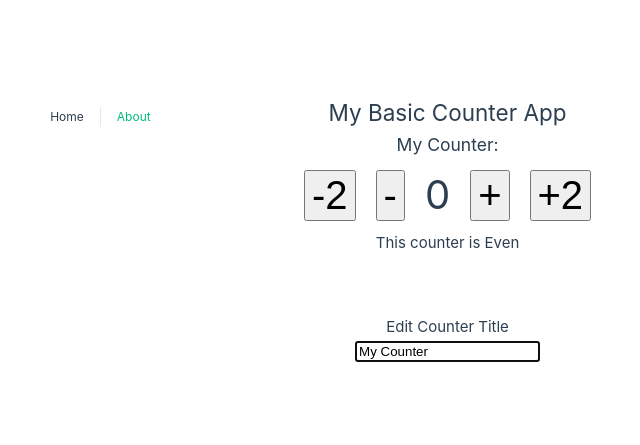
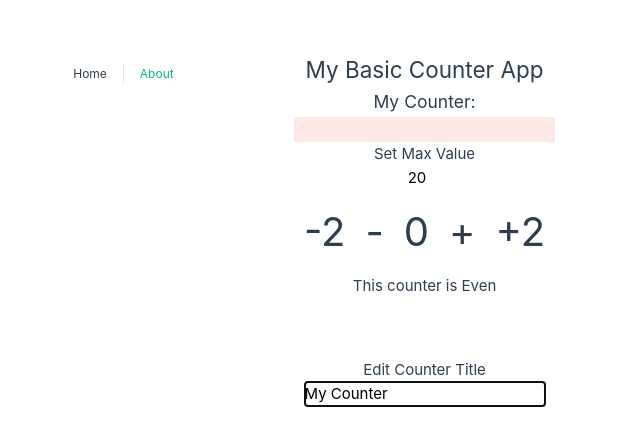
Before and after one commit to MosNes/vue-composition-api-basics, a Vue app: page / in a window 1280 px wide. Shown: the part 171-616 px from the top of the page, without its empty margins (366-1006 px from the left). Built offline with nearby package versions, Linux system fonts and the light colour scheme.

Commit message:
installed vuetify and added progress bar

```diff
--- a/package.json
+++ b/package.json
@@ -1,5 +1,5 @@
 {
-  "name": " vue-composition-api-basics",
+  "name": "vue-composition-api-basics",
   "version": "0.0.0",
   "private": true,
   "scripts": {
@@ -10,7 +10,8 @@
   "dependencies": {
     "pinia": "^2.0.28",
     "vue": "^3.2.45",
-    "vue-router": "^4.1.6"
+    "vue-router": "^4.1.6",
+    "vuetify": "^3.1.3"
   },
   "devDependencies": {
     "@vitejs/plugin-vue": "^4.0.0",
--- a/src/main.js
+++ b/src/main.js
@@ -6,7 +6,18 @@ import router from './router'
 
 import './assets/main.css'
 
-const app = createApp(App)
+//vuetify
+import 'vuetify/styles'
+import { createVuetify } from 'vuetify'
+import * as components from 'vuetify/components'
+import * as directives from 'vuetify/directives'
+
+const vuetify = createVuetify({
+    components,
+    directives,
+})
+
+const app = createApp(App).use(vuetify)
 
 app.use(createPinia())
 app.use(router)
--- a/src/views/HomeView.vue
+++ b/src/views/HomeView.vue
@@ -3,6 +3,21 @@
     <h2>{{ appTitle }}</h2>
     <h3>{{ counterData.title }}:</h3>
 
+    <div>
+      <v-progress-linear
+        v-model="counterData.count"
+        color="red"
+        :max="counterData.maxValue"
+        height="25"
+        reverse
+      ></v-progress-linear>
+    </div>
+    <div>
+      <div>Set Max Value</div>
+      <div>
+        <input type="number" v-model="counterData.maxValue" class="text-center">
+      </div>
+    </div>
     <div>
       <button class="btn" @click="decreaseCounter(2)">-2</button>
       <button class="btn" @click="decreaseCounter(1)">-</button>
@@ -38,6 +53,7 @@ onMounted(() => {
 //all reactive counter data as a reactive object
 const counterData = reactive({
   count: 0,
+  maxValue: 20,
   title: 'My Counter'
 })
 
```
Also changed, not shown: 1 other file (tests, documents, lock files or other folders).
